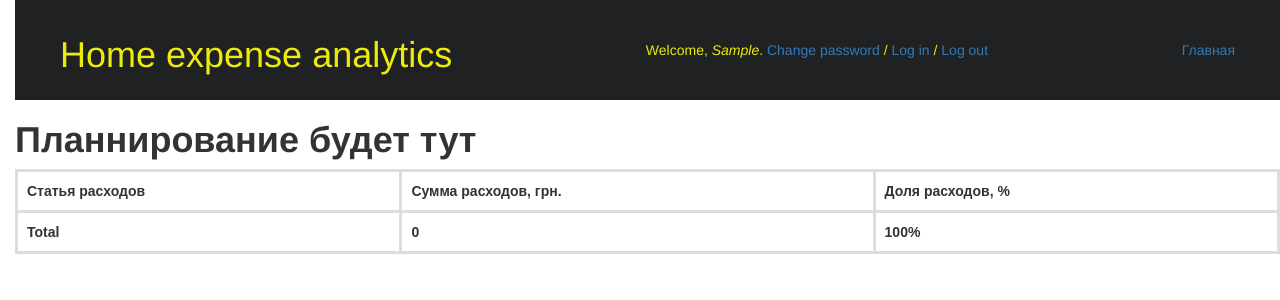
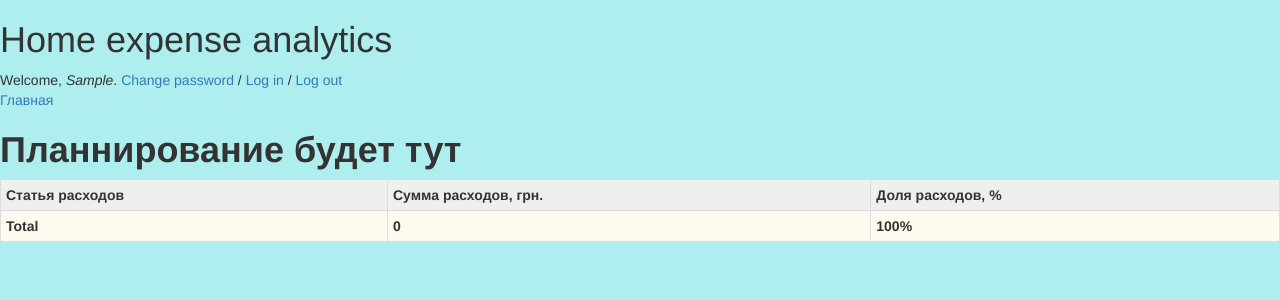
Before and after one commit to garry8888/siteproject, a Django app: page /analytics/planning/ in a window 1280 px wide. Shown: the top 300 px of the page. Run offline with Django 3.2, Linux system fonts and the light colour scheme; the visitor is signed in with stand-in values (Sample User, id 1); data that the repository does not hold is empty; some libraries are stand-ins or nearby versions.

Commit message:
fix styles

```diff
--- a/factory/templates/factory/google_api_spreadsheet/update_bankstatements.html
+++ b/factory/templates/factory/google_api_spreadsheet/update_bankstatements.html
@@ -19,7 +19,6 @@
             <div>
                 <p>{{ confirmation }}</p>
                 <p>{{ confirm }}</p>
-                <p>{{ user.id }}</p>
             </div>
         </div>
 {% endblock %}
--- /dev/null
+++ b/grafic_matplotlib/static/grafic_matplotlib/table.css
@@ -0,0 +1,17 @@
+table {
+    width: 100%;
+    margin-bottom: 20px;
+    border: 1px solid #dddddd;
+    border-collapse: collapse;
+    background: #fffaf0;
+}
+table th {
+    font-weight: bold;
+    padding: 5px;
+    background: #efefef;
+    border: 1px solid #dddddd;
+}
+table td {
+    border: 1px solid #dddddd;
+    padding: 5px;
+}
--- a/grafic_matplotlib/templates/grafic_matplotlib/includes/table.html
+++ b/grafic_matplotlib/templates/grafic_matplotlib/includes/table.html
@@ -1,19 +1,7 @@
 {% block content %}
                 <table id="t01" width="50%">
-                    <style>
-                        table {
-                            font-family: arial, sans-serif;
-                            margin: 0 auto;
-                            width:100%;
-                        }
-                        table, th, td {
-                            border: 3px solid #dddddd;
-                            border-collapse: collapse;
-                        }
-                        th, td {
-                            padding: 9px;
-                        }
-                    </style>
+                    {% load static %}
+                    <link rel="stylesheet" type="text/css" href="{% static 'grafic_matplotlib/table.css' %}">
                     <tr>
                         <th>Статья расходов</th>
                         <th>Сумма расходов, грн.</th>
--- a/grafic_matplotlib/views.py
+++ b/grafic_matplotlib/views.py
@@ -1,12 +1,11 @@
 import calendar
-from datetime import datetime, date
 from django.contrib.auth.decorators import login_required
 from django.shortcuts import render
 
 from grafic_matplotlib.core.forms import Calendar, UserChoice
-from grafic_matplotlib.models import Pie, Diagram
-from grafic_matplotlib.figures import pie_figure, get_plot, get_bar_chart
-from grafic_matplotlib.analytics.query_data import amount_expenses, sum_expenses, expenses_per_month
+from grafic_matplotlib.models import Pie
+from grafic_matplotlib.figures import get_plot, get_bar_chart
+from grafic_matplotlib.analytics.query_data import amount_expenses, expenses_per_month
 
 
 def sum_transactions(u, s, e):
@@ -73,8 +72,7 @@
             return render(request, 'grafic_matplotlib/pie.html', {'pie_fig': pie_update,
                                                                   'sum_expenses': sum_transactions(u=choice_user, s=s, e=e),
                                                                   'amount_expenses': data_update, 'form_cal': form_cal,
-                                                                  'form_user': form_user}
-                          )
+                                                                  'form_user': form_user})
 
     else:
         form_cal = Calendar()
@@ -90,29 +88,22 @@
     bar_char = get_bar_chart(users=[1, 2])
 
     if request.method == 'POST':
-        #form_cal = Calendar(request.POST)
         form_user = UserChoice(request.POST)
 
         if form_user.is_valid():
-            #s = form_cal.cleaned_data['date_field_start']
-            #e = form_cal.cleaned_data['date_field_end']
             choice_user = [i.id for i in form_user.cleaned_data['user_field']]
-            print('----------------', choice_user)
             data_update = month_expenses(choice_user)
             bar_char = get_bar_chart(users=choice_user)
             return render(request, 'grafic_matplotlib/diagram.html', {'bar_char': bar_char,
-                                                                  #'sum_expenses': sum_transactions(u=choice_user, s=s, e=e),
-                                                                  'amount_expenses': data_update, 'form_user': form_user})
-                                                                  #'form_cal': form_cal
+                                                                  'amount_expenses': data_update,
+                                                                      'form_user': form_user})
 
     else:
-        #form_cal = Calendar()
         form_user = UserChoice()
 
     return render(request, 'grafic_matplotlib/diagram.html', {'bar_char': bar_char,
-                                                              #'sum_expenses': sum_transactions(u=None, s=None, e=None),
                                                               'amount_expenses': month_expenses(u=None),
-                                                              'form_user': form_user})#, 'form_cal': form_cal,})
+                                                              'form_user': form_user})
 
 
 @login_required(login_url='/users/login/')
--- a/gsite/templates/gsite/wrapper.html
+++ b/gsite/templates/gsite/wrapper.html
@@ -25,6 +25,11 @@
     </div>
 </div>
     <body>
+        <style>
+            body {
+            background: #afeeee
+            }
+        </style>
         {% block content %}
         {% endblock %}
     </body>
```
Also changed, not shown: grafic_matplotlib/static/css/table.css (deleted, +0 -11 lines), grafic_matplotlib/static/grafic_matplotlib/button.css (added, +15 -0 lines), grafic_matplotlib/templates/grafic_matplotlib/diagram.html (+14 -7 lines), grafic_matplotlib/templates/grafic_matplotlib/includes/table_month.html (+2 -14 lines), grafic_matplotlib/templates/grafic_matplotlib/pie.html (+13 -7 lines), grafic_matplotlib/static/grafic_matplotlib/wrapper.css (renamed from grafic_matplotlib/static/css/wrapper.css).
